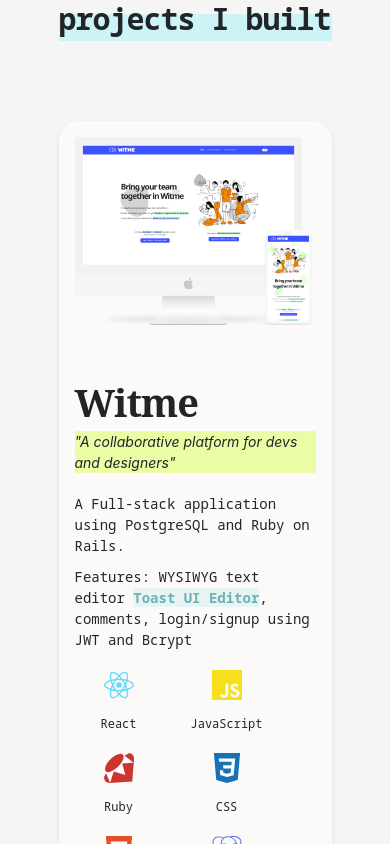
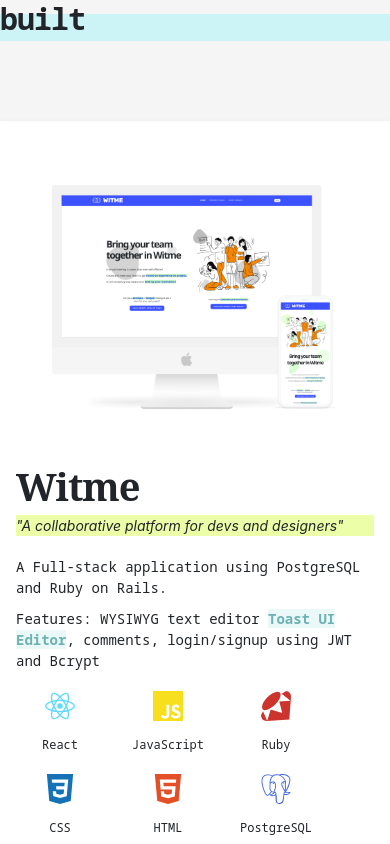
Before and after one commit to yeana-dev/yeana, a React (Create React App) app in the folder client/: page / in a window 390 px wide. Shown: the part 2760-3604 px from the top of the page. Built offline with nearby package versions, Linux system fonts and the light colour scheme.

Commit message:
Moved the CSS properties for each card to project component css file

```diff
--- a/client/src/components/style/Project.css
+++ b/client/src/components/style/Project.css
@@ -9,9 +9,117 @@
   display: flex;
 }
 
+#projects-header {
+  font-size: 30px;
+  font-weight: 700;
+  font-family: "Noto Sans Mono", monospace;
+  letter-spacing: -1px;
+  margin: 0 auto;
+  background: linear-gradient(180deg, transparent 70%, #ccf3f5 10%);
+  transition: all 150ms ease-out;
+}
+
+#projects-header:hover {
+  background-color: #ccf3f5;
+  transition: all 200ms ease;
+}
+
+.project {
+  display: flex;
+  align-items: center;
+  gap: 7em;
+  border-radius: 20px;
+  box-shadow: rgb(0 0 0 / 8%) 0px 2px 6px;
+  background-color: white;
+  padding: 2em;
+}
+
+.project img {
+  width: 400px;
+}
+
+.project header {
+  font-family: "Noto Serif", serif;
+  font-size: 38px;
+  letter-spacing: -1px;
+  font-weight: 700;
+  display: inline-block;
+}
+
+.project article span {
+  margin-left: 1em;
+  font-style: italic;
+  font-size: 14px;
+  background-color: #d8ff4a7a;
+}
+
+.project ul {
+  list-style: none;
+  padding: 0;
+  font-family: "Noto Sans Mono", monospace;
+  font-size: 14px;
+  margin: 20px 0;
+}
+
+.project li {
+  margin-bottom: 10px;
+}
+
+.project button {
+  background-color: transparent;
+  border: 1px black solid;
+  color: black;
+  padding: 5px 15px;
+  font-size: 12px;
+  font-weight: 700;
+  margin-right: 20px;
+  font-family: "Noto Sans Mono", monospace;
+  transition: all 200ms ease;
+}
+
+.project button:hover {
+  background-color: #d8ff4a7a;
+  transition: all 200ms ease;
+}
+
+.project li a {
+  text-decoration: none;
+  font-weight: bold;
+  background-color: #a8dee03a;
+  color: #6cb2b4;
+  transition: all 200ms ease;
+}
+
+.project li a:hover {
+  background-color: #d8ff4a7a;
+  transition: all 200ms ease;
+}
+
+@media (max-width: 992px) {
+  .project {
+    flex-direction: column;
+    gap: 3em;
+    padding: 1em;
+  }
+  .project img {
+    width: 100%;
+    padding-top: 3em;
+  }
+  .project article span {
+    display: block;
+    margin-left: 0;
+  }
+}
+
 @media (max-width: 768px) {
   .project .links {
     flex-direction: column;
     gap: 10px;
   }
+  .project {
+    border-radius: 0px;
+  }
+  .project img {
+    width: 80%;
+  }
 }
--- a/client/src/screens/style/Projects.css
+++ b/client/src/screens/style/Projects.css
@@ -11,103 +11,8 @@
   gap: 5em;
 }
 
-#projects-header {
-  font-size: 30px;
-  font-weight: 700;
-  font-family: "Noto Sans Mono", monospace;
-  letter-spacing: -1px;
-  margin: 0 auto;
-  background: linear-gradient(180deg, transparent 70%, #ccf3f5 10%);
-  transition: all 150ms ease-out;
-}
-
-#projects-header:hover {
-  background-color: #ccf3f5;
-  transition: all 200ms ease;
-}
-
-#projects .project {
-  display: flex;
-  align-items: center;
-  gap: 7em;
-  border-radius: 20px;
-  box-shadow: rgb(0 0 0 / 8%) 0px 2px 6px;
-  background-color: #fbfaf8;
-  padding: 2em;
-}
-
-#projects .project img {
-  width: 400px;
-}
-
-#projects .project header {
-  font-family: "Noto Serif", serif;
-  font-size: 38px;
-  letter-spacing: -1px;
-  font-weight: 700;
-  display: inline-block;
-}
-
-.project article span {
-  margin-left: 1em;
-  font-style: italic;
-  font-size: 14px;
-  background-color: #d8ff4a7a;
-}
-
-#projects .project ul {
-  list-style: none;
-  padding: 0;
-  font-family: "Noto Sans Mono", monospace;
-  font-size: 14px;
-  margin: 20px 0;
-}
-
-#projects .project li {
-  margin-bottom: 10px;
-}
-
-#projects .project button {
-  background-color: transparent;
-  border: 1px black solid;
-  color: black;
-  padding: 5px 15px;
-  font-size: 12px;
-  font-weight: 700;
-  margin-right: 20px;
-  font-family: "Noto Sans Mono", monospace;
-  transition: all 200ms ease;
-}
-
-#projects .project button:hover {
-  background-color: #d8ff4a7a;
-  transition: all 200ms ease;
-}
-
-#projects .project li a {
-  text-decoration: none;
-  font-weight: bold;
-  background-color: #a8dee03a;
-  color: #6cb2b4;
-  transition: all 200ms ease;
-}
-
-#projects .project li a:hover {
-  background-color: #d8ff4a7a;
-  transition: all 200ms ease;
-}
-
-@media (max-width: 992px) {
-  #projects .project {
-    flex-direction: column;
-    gap: 3em;
-    padding: 1em;
-  }
-  #projects .project img {
+@media (max-width: 768px) {
+  #projects #container {
     width: 100%;
   }
-  .project article span {
-    display: block;
-    margin-left: 0;
-  }
 }
```
